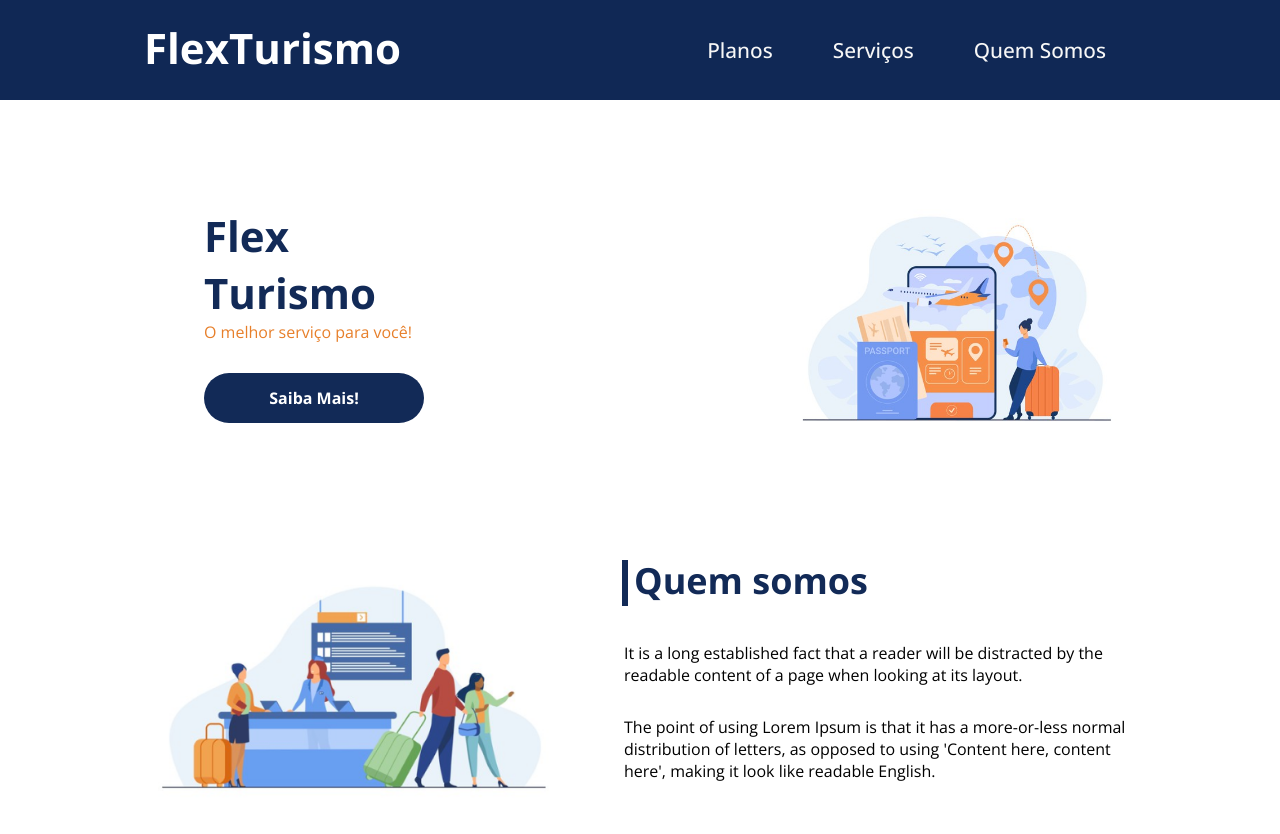
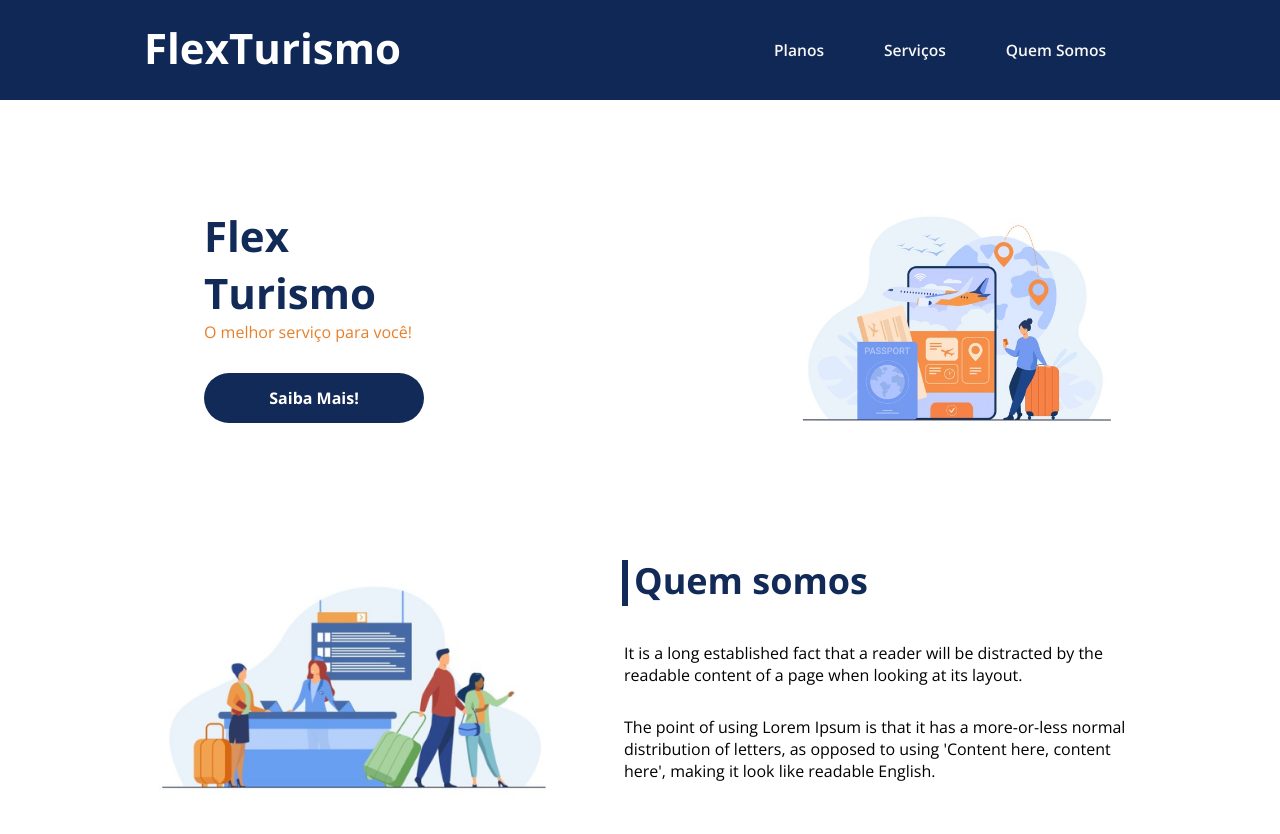
Before and after one commit to Jivasbr/dio-site-flex-turismo, a plain HTML site: page index.html in a window 1280 px wide. Shown: the top 834 px of the page. Drawn offline with nearby package versions, Linux system fonts and the light colour scheme.

Commit message:
Ajustes de Menu e estilo de linha

```diff
--- a/style.css
+++ b/style.css
@@ -45,7 +45,8 @@ div img{
     }
 
 header{
-    font-weight: 500;
+    font-size: 12px;
+    font-weight: 600;
     background-color: #102855;
     min-height: 100px;
     display: flex;
@@ -378,7 +379,7 @@ footer .footer{
         .linha::after{
         content: "";
         background-color: #ffffff;
-        width: 200%;
+        width: 170%;
         height: 3px;
         margin-top: 70px;
         align-self: center;
```
